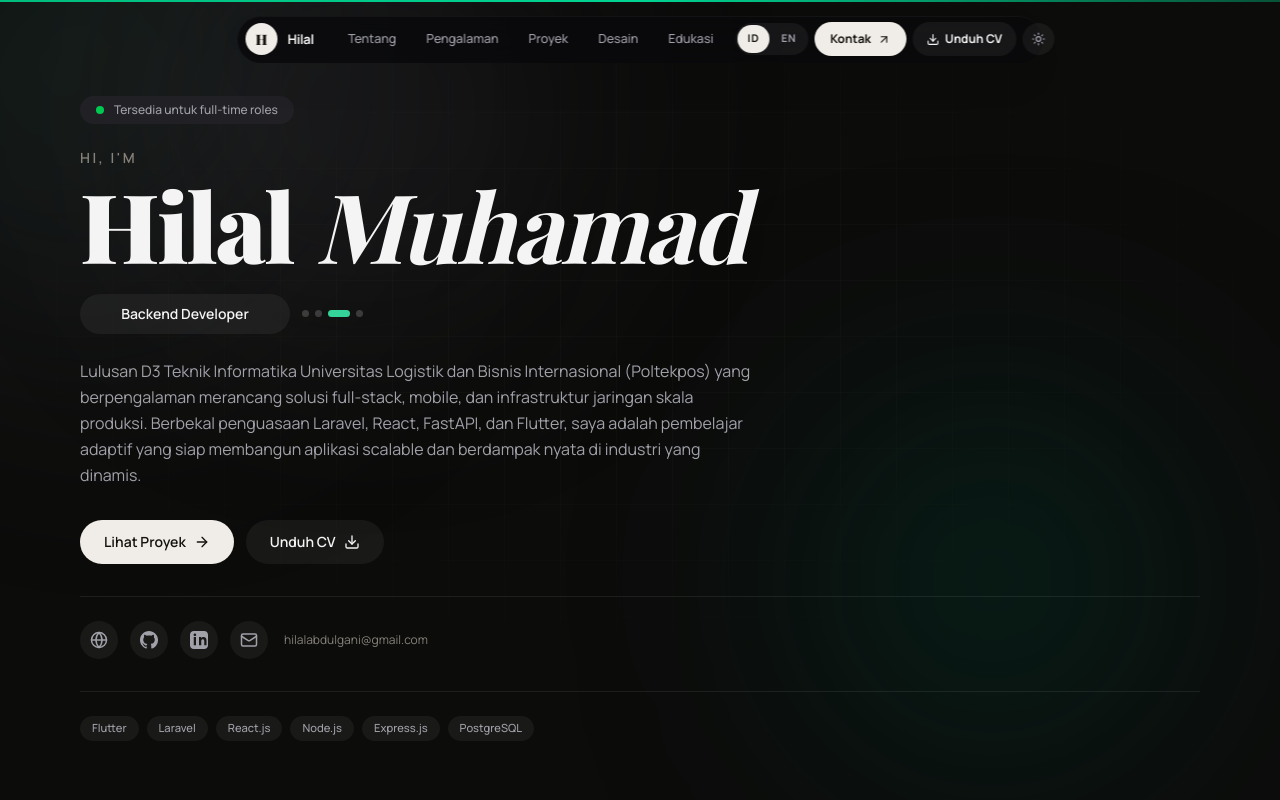
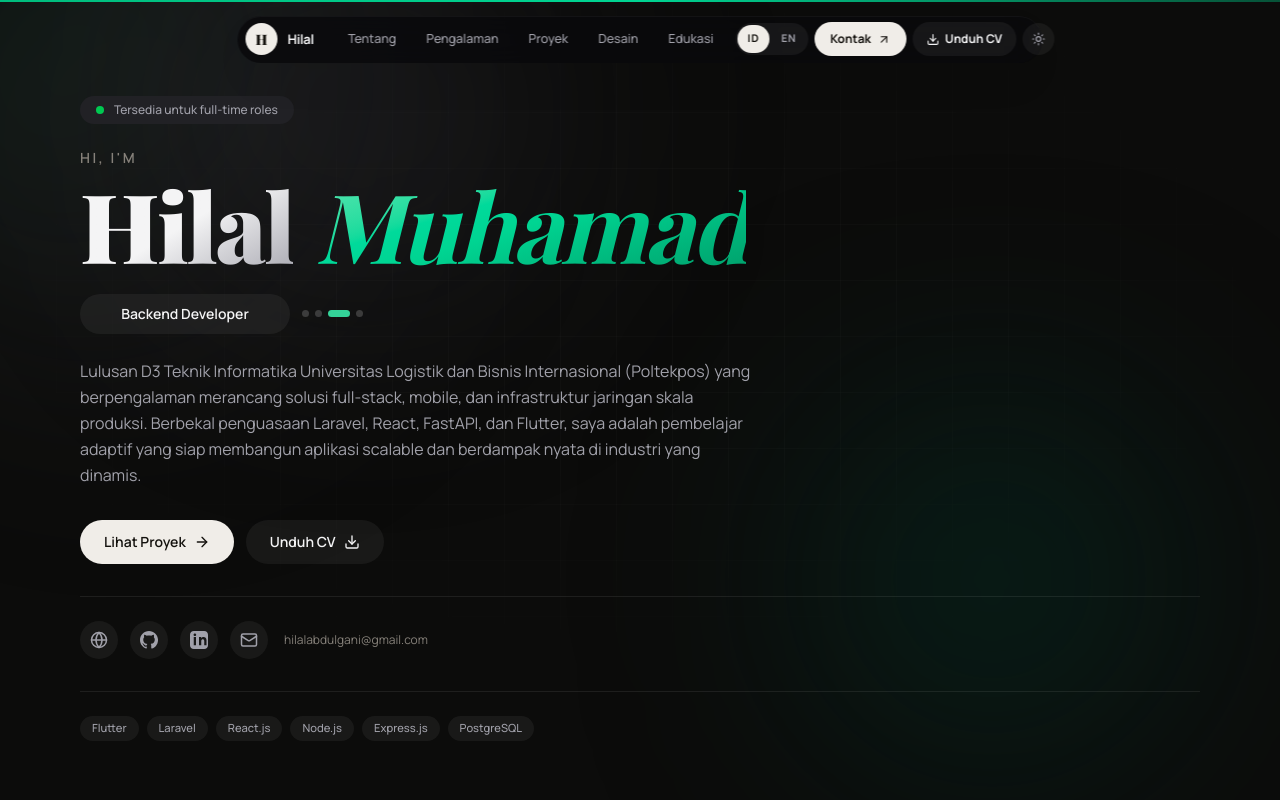
Before and after one commit to hilalmuhamad/porto, a Next.js app: page / in a window 1280 px wide. Shown: the top 800 px of the page. Built offline with nearby package versions, Linux system fonts and the light colour scheme; a web font is replaced by a local one.

Commit message:
teks gradasi

```diff
--- a/components/sections/hero.tsx
+++ b/components/sections/hero.tsx
@@ -193,8 +193,8 @@ export default function Hero() {
             style={{ fontFamily: "'Playfair Display', serif" }}
             className="text-5xl leading-[1.02] tracking-tight text-ink sm:text-7xl md:text-8xl"
           >
-            <span className="font-black">Hilal</span>{" "}
-            <span className="font-bold italic text-ink">Muhamad</span>
+            <span className="bg-gradient-to-br from-[var(--ink)] via-[var(--ink)] to-[var(--ink-2)] bg-clip-text font-black text-transparent">Hilal</span>{" "}
+            <span className="bg-gradient-to-br from-emerald-300 via-emerald-400 to-emerald-600 bg-clip-text font-bold italic text-transparent">Muhamad</span>
           </motion.h1>
 
           {/* 3. Role berganti satu per satu + titik navigasi */}
```
